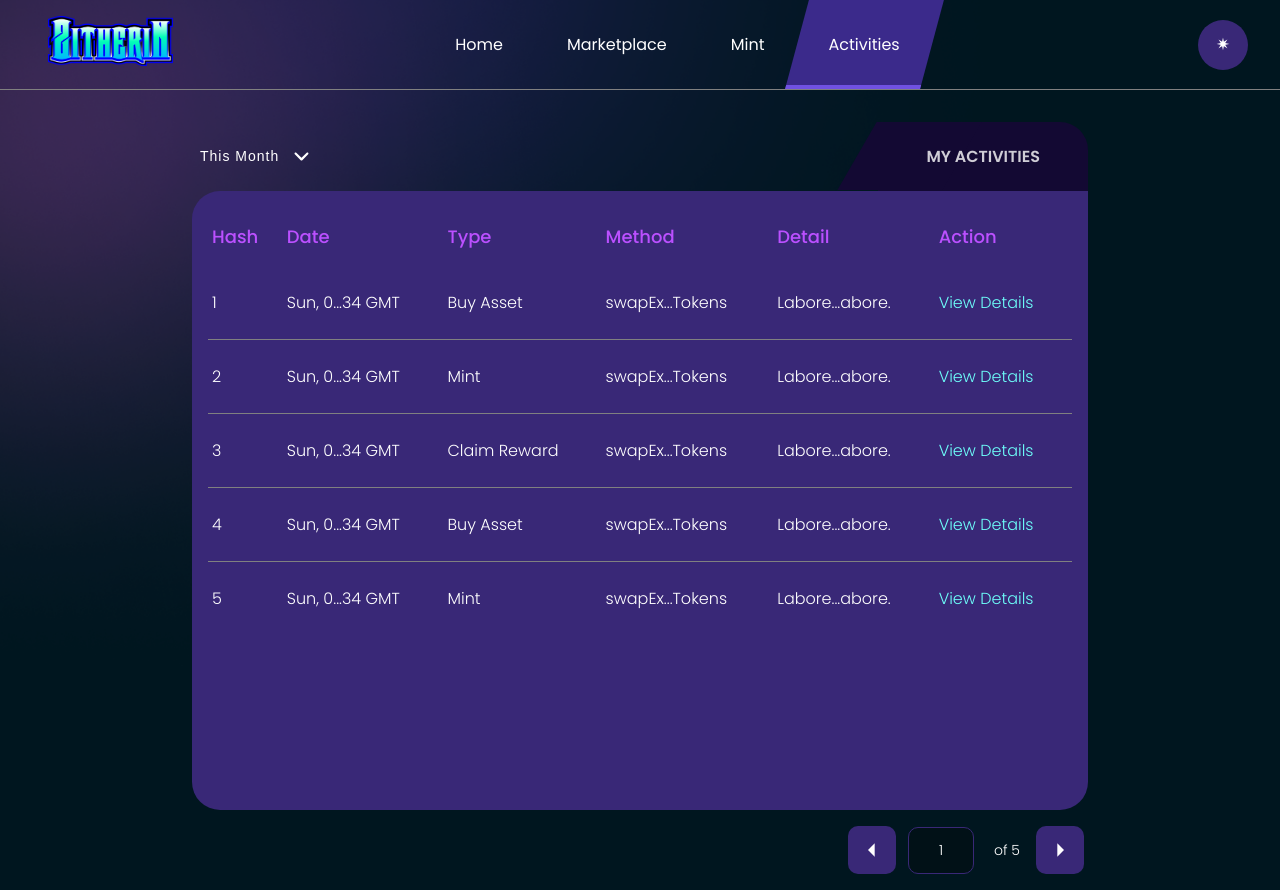
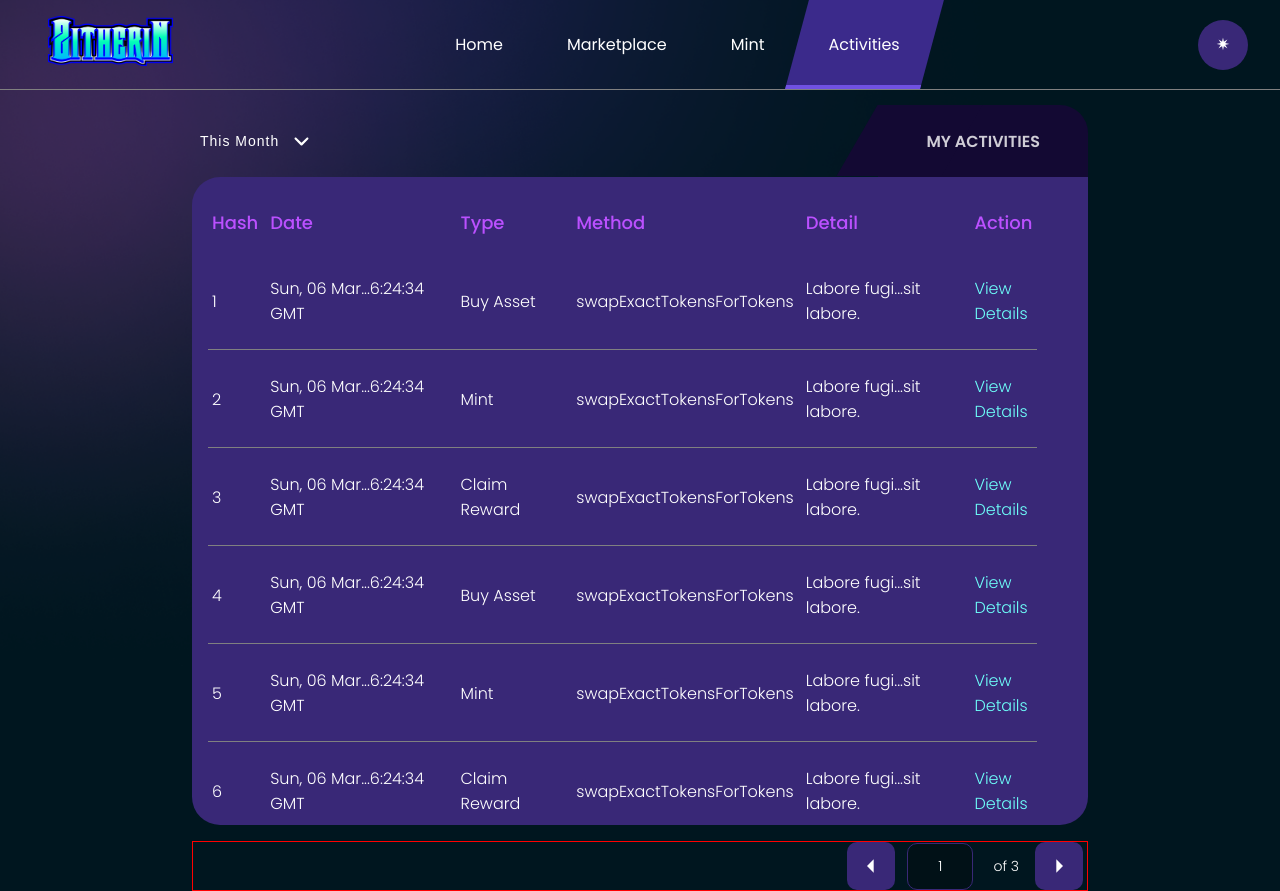
Before and after one commit to bmutahhar/zitherin-nft-marketplace, a React (Create React App) app: page /activities in a window 1280 px wide. Built offline with nearby package versions, Linux system fonts and the light colour scheme; no server answers.

Commit message:
Added table overflow

```diff
--- a/src/components/activities/index.js
+++ b/src/components/activities/index.js
@@ -9,7 +9,7 @@ import axios from "axios";
 const ActivitiesTable = () => {
   const [activitiesData, setActivitiesData] = useState(activities);
   const [pageCount, setPageCount] = useState(1);
-  const [rowsPerPage, setRowsPerPage] = useState(5);
+  const [rowsPerPage, setRowsPerPage] = useState(10);
   const [rowsOnPage, setRowsOnPage] = useState([]);
   const [pageNum, setPageNum] = useState(1);
   const isMobileOrTablet = useMediaQuery({ query: "(max-width: 768px)" });
@@ -90,8 +90,9 @@ const ActivitiesTable = () => {
               {rowsOnPage.map((row, index) => (
                 <Styled.TableRow key={index}>
                   {Object.keys(row).map((key) => (
-                    <Styled.TD key={key}>{truncateStr(row[key], 15)}</Styled.TD>
+                    <Styled.TD key={key}>{truncateStr(row[key], 25)}</Styled.TD>
                   ))}
+                  {/* <Styled.Separator /> */}
                 </Styled.TableRow>
               ))}
             </Styled.TBody>
--- a/src/components/activities/styled.components.js
+++ b/src/components/activities/styled.components.js
@@ -38,14 +38,18 @@ export const NonModalWrapper = styled.div`
 export const ModalHeader = styled.div`
   width: 100%;
   height: 10%;
+  height: 10%;
   display: flex;
   align-items: center;
   justify-content: space-between;
 `;
 
 export const Body = styled.div`
+  max-height: 90%;
   height: 90%;
   width: 100%;
+  max-width: 100%;
+  overflow: auto;
   background: #392877;
   border-top-left-radius: 1.75rem;
   border-bottom-left-radius: 1.75rem;
@@ -55,6 +59,11 @@ export const Body = styled.div`
   justify-content: center;
   padding: 1rem;
   /* padding-bottom: 2rem; */
+
+  @media only screen and (min-width: 1920px) {
+    padding: 2rem;
+  }
+
   @media only screen and (max-width: 768px) {
     border-bottom-left-radius: 0;
     border-bottom-right-radius: 0;
@@ -81,7 +90,7 @@ export const ActionButton = styled.button`
 
   &:hover {
     cursor: pointer;
-    color:rgba(255,255,255,0.8);
+    color: rgba(255, 255, 255, 0.8);
   }
 
   @media only screen and (max-width: 1200px) {
@@ -160,24 +169,37 @@ export const Table = styled.table`
   width: 100%;
   /* border: 2px solid red; */
   border-collapse: collapse;
-  /* table-layout:fixed; */
   thead tr {
     border: none;
   }
 `;
 
 export const TableRow = styled.tr`
-border-bottom: 1px solid grey;
+  /* border-bottom: 1px solid grey; */
+  position: relative;
+  &:last-of-type {
+    border: none;
+    &::before {
+      background: transparent;
+    }
+  }
 
-&:last-of-type{
-  border:none;
-}
+  &::before {
+    content: "";
+    width: 96%;
+    height: 1px;
+    background: grey;
+    position: absolute;
+    bottom: 0;
+    left: 0;
+  }
 `;
 
 export const THead = styled.thead``;
 
 export const TBody = styled.tbody`
   /* border: 2px solid red; */
+  overflow-y: auto;
 `;
 
 export const TH = styled.th`
@@ -186,7 +208,7 @@ export const TH = styled.th`
   padding: 1rem 0.5rem 1rem 0.25rem;
   font-weight: 500;
   text-align: left;
-  text-transform:capitalize;
+  text-transform: capitalize;
 `;
 
 export const TD = styled.td`
@@ -204,6 +226,10 @@ export const TD = styled.td`
     }
   }
 
+  @media only screen and (min-width: 1920px) {
+    padding: 2rem 0.5rem 2rem 0.25rem;
+  }
+
   @media only screen and (max-width: 1200px) {
     font-size: 0.75rem;
   }
@@ -213,13 +239,34 @@ export const TD = styled.td`
   }
 `;
 
+export const Separator = styled.hr`
+  width: 96%;
+  height: 1px;
+  background: red;
+  position: absolute;
+  bottom: 0;
+  left: 0;
+  /* background: red; */
+`;
+
 export const PaginationRow = styled.div`
   width: 70%;
-  /* border: 1px solid red; */
+  border: 1px solid red;
   display: flex;
   align-items: center;
   justify-content: flex-end;
-  margin-bottom:1rem;
+  margin-bottom: 1rem;
+  margin: 0 auto 1rem;
+  @media only screen and (min-width: 1920px) {
+    height: 70vh;
+    width: 50%;
+    margin-top: 5rem;
+  }
+
+  @media only screen and (max-width: 768px) {
+    /* height: 95vh; */
+    width: 100%;
+  }
 `;
 
 export const ArrowButtons = styled.button`
@@ -231,9 +278,9 @@ export const ArrowButtons = styled.button`
   border-radius: 10px;
   margin: 0 0.25rem;
 
-  &:hover{
-    cursor:pointer;
-    background:#211451;
+  &:hover {
+    cursor: pointer;
+    background: #211451;
     transition: 0.3s ease-in-out;
   }
 `;
@@ -251,8 +298,8 @@ export const PageNum = styled.span`
   align-items: center;
   justify-content: center;
   font-size: 0.875rem;
-  font-weight:300;
-  color:white;
+  font-weight: 300;
+  color: white;
   padding: 0.75rem 1.875rem;
   margin: 0 0.5rem;
   border-radius: 10px;
@@ -263,6 +310,6 @@ export const PageCount = styled(PageNum)`
   border: none;
   background: transparent;
   border-radius: 0;
-  padding:0.25rem;
+  padding: 0.25rem;
   /* border: 1px solid red; */
 `;
```
